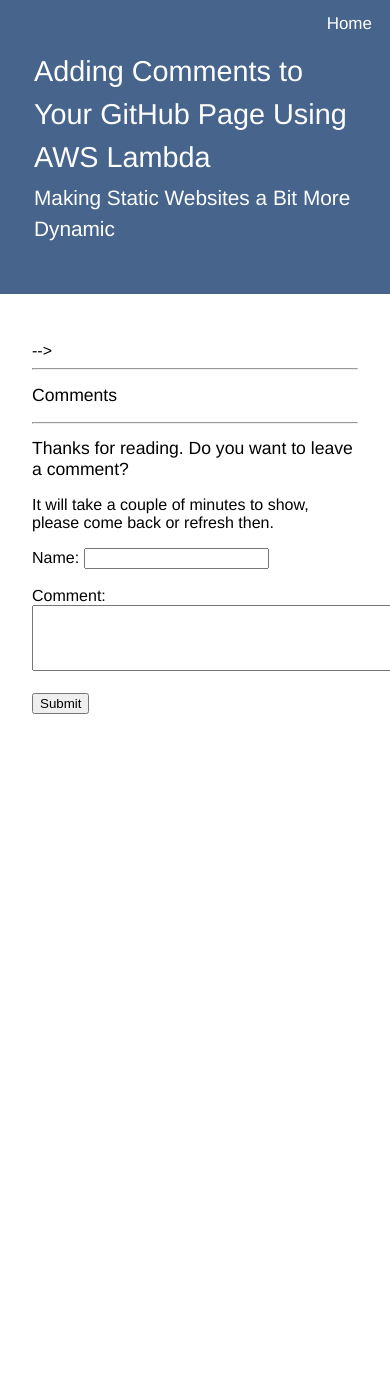
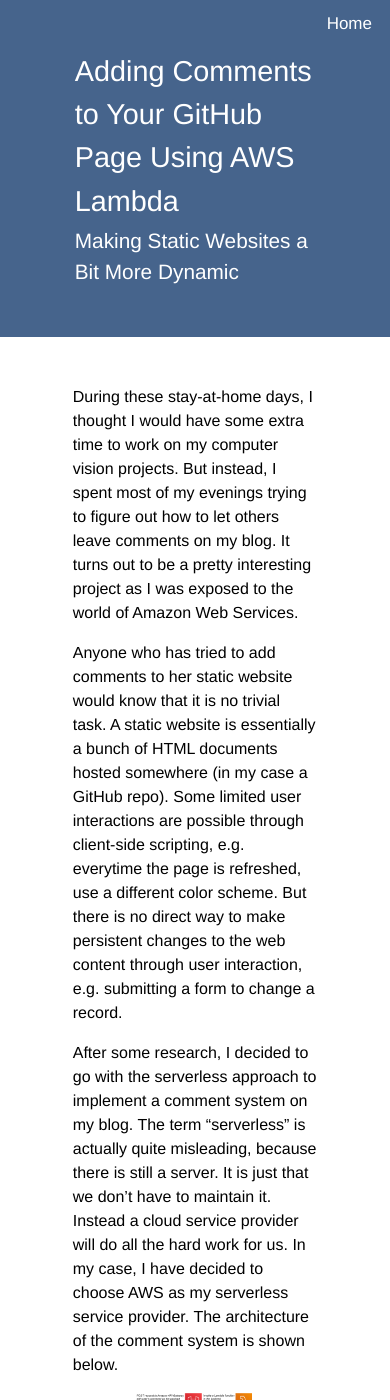
Before and after one commit to takmanman/takmanman.github.io, a Jekyll site: the page built from _posts/2020-04-22-github-page-aws-lambda.md, in a window 390 px wide and 1400 px high. Built offline with Jekyll 4.4.1, drawn with Linux system fonts in a browser that asks for light colours; some of the changed text lies outside the part shown.

Commit message:
Size adjustment

````diff
--- a/_layouts/page.html
+++ b/_layouts/page.html
@@ -26,9 +26,9 @@
         </div>
 	</div>
 
-	<!--<div class="container">
+	<div class="container">
 		{{content}}
-	</div>-->
+	</div>
 
    {%- include comments.html -%}
 
--- a/_posts/2020-04-22-github-page-aws-lambda.md
+++ b/_posts/2020-04-22-github-page-aws-lambda.md
@@ -282,7 +282,6 @@
         }
 
 ```
-
 And this is everything you need to set up a comment system for your GitHub Page.
 
 <h1>References</h1>
--- a/assets/css/afloat.css
+++ b/assets/css/afloat.css
@@ -254,7 +254,7 @@
 	  font-size: 1rem;
   }
   .container {
-    width: 100%
+    max-width: 100%
   }
 
   img {
````
Also changed, not shown: other parts of _posts/2020-04-22-github-page-aws-lambda.md (+1 -3 lines).
